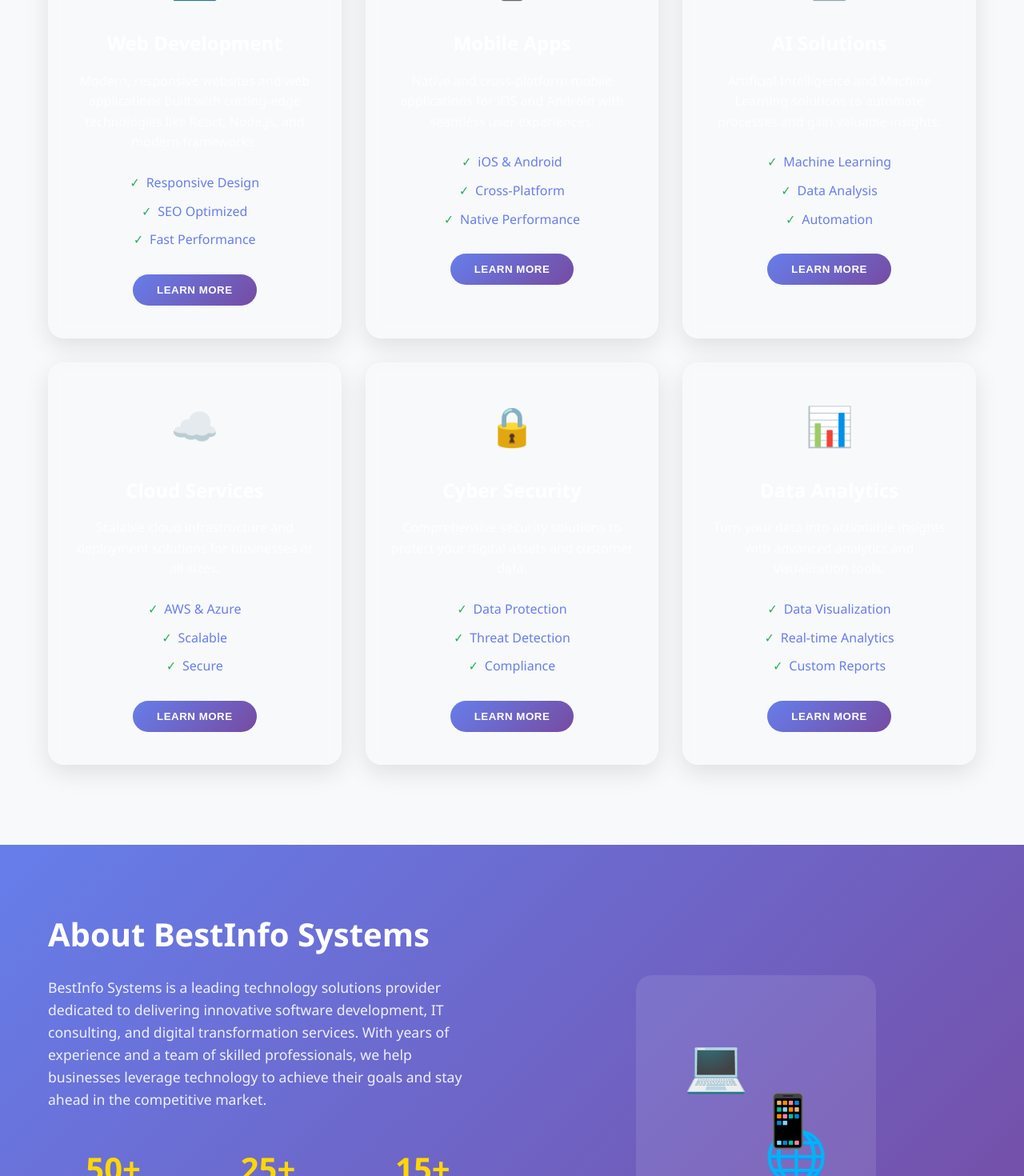
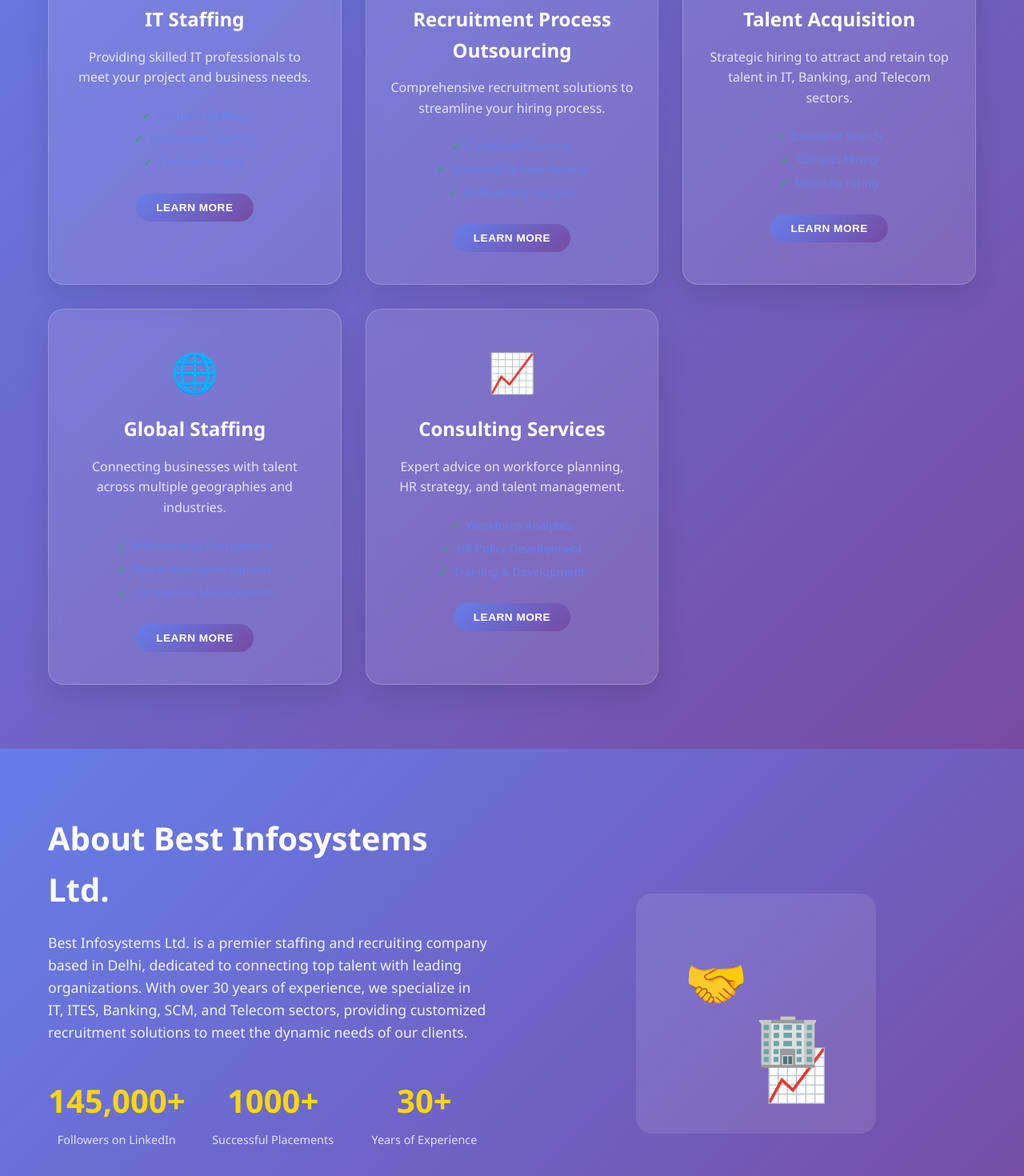
Before and after one commit to snehad1507204/bestinfo, a React (Create React App) app: page / in a window 1280 px wide. Shown: the part 1220-2690 px from the top of the page at 80% size. Built offline with nearby package versions, Linux system fonts and the light colour scheme.

Commit message:
Add files via upload

```diff
--- a/src/components/AboutUs.js
+++ b/src/components/AboutUs.js
@@ -7,35 +7,36 @@
       <div className="container">
         <div className="about-content">
           <div className="about-text">
-            <h2>About BestInfo Systems</h2>
+            <h2>About Best Infosystems Ltd.</h2>
             <p>
-              BestInfo Systems is a leading technology solutions provider dedicated to
-              delivering innovative software development, IT consulting, and digital
-              transformation services. With years of experience and a team of skilled
-              professionals, we help businesses leverage technology to achieve their
-              goals and stay ahead in the competitive market.
+              Best Infosystems Ltd. is a premier staffing and recruiting company based in Delhi,
+              dedicated to connecting top talent with leading organizations. With over 30 years
+              of experience, we specialize in IT, ITES, Banking, SCM, and Telecom sectors, providing
+              customized recruitment solutions to meet the dynamic needs of our clients.
             </p>
             <div className="about-stats">
               <div className="stat">
-                <h3>50+</h3>
-                <p>Projects Completed</p>
+                <h3>145,000+</h3>
+                <p>Followers on LinkedIn</p>
               </div>
               <div className="stat">
-                <h3>25+</h3>
-                <p>Happy Clients</p>
+                <h3>1000+</h3>
+                <p>Successful Placements</p>
               </div>
               <div className="stat">
-                <h3>15+</h3>
-                <p>Expert Developers</p>
+                <h3>30+</h3>
+                <p>Years of Experience</p>
               </div>
             </div>
-            <button className="btn-primary">Learn More About Us</button>
+            <button className="btn-primary" onClick={() => window.location.href='/about'}>
+              Learn More About Us
+            </button>
           </div>
           <div className="about-image">
             <div className="tech-illustration">
-              <div className="tech-icon">💻</div>
-              <div className="tech-icon">🌐</div>
-              <div className="tech-icon">📱</div>
+              <div className="tech-icon">🤝</div>
+              <div className="tech-icon">📈</div>
+              <div className="tech-icon">🏢</div>
             </div>
           </div>
         </div>
--- a/src/components/HeroSection.js
+++ b/src/components/HeroSection.js
@@ -7,17 +7,17 @@
       <div className="hero-container">
         <div className="hero-content">
           <h1 className="hero-title">
-            Transforming Ideas into
-            <span className="highlight"> Digital Excellence</span>
+            Connecting Talent with
+            <span className="highlight"> Opportunity</span>
           </h1>
           <p className="hero-description">
-            We are a cutting-edge technology company specializing in innovative
-            software solutions, AI-driven applications, and digital transformation
-            services that propel businesses into the future.
+            Best Infosystems Ltd. is a leading staffing and recruiting company based in Delhi,
+            specializing in IT, ITES, Banking, SCM, and Telecom sectors. We help businesses
+            find the right talent to drive success and growth.
           </p>
           <div className="hero-buttons">
-            <button className="btn-primary">Get Started</button>
-            <button className="btn-secondary">Learn More</button>
+            <button className="btn-primary" onClick={() => window.location.href='/contact'}>Get Started</button>
+            <button className="btn-secondary" onClick={() => window.location.href='/about'}>Learn More</button>
           </div>
         </div>
           <div className="hero-visual">
--- a/src/components/Services.css
+++ b/src/components/Services.css
@@ -1,6 +1,7 @@
 .services-section {
-  padding: 100px 20px;
-  background: #f8f9fa;
+  padding: 80px 20px;
+  background: linear-gradient(135deg, #667eea 0%, #764ba2 100%);
+  color: white;
 }
 
 .container {
@@ -16,13 +17,14 @@
 .section-title {
   font-size: 3rem;
   font-weight: 700;
-  color: #2c3e50;
+  color: white;
   margin-bottom: 16px;
+  text-shadow: 2px 2px 4px rgba(0, 0, 0, 0.3);
 }
 
 .section-subtitle {
   font-size: 1.2rem;
-  color: #7f8c8d;
+  color: #e8f4f8;
   max-width: 600px;
   margin: 0 auto;
   line-height: 1.6;
@@ -30,20 +32,21 @@
 
 .services-grid {
   display: grid;
-  grid-template-columns: repeat(auto-fit, minmax(350px, 1fr));
+  grid-template-columns: repeat(auto-fit, minmax(300px, 1fr));
   gap: 30px;
   margin-top: 50px;
 }
 
 .service-card {
-  background: white;
-  padding: 40px 30px;
-  border-radius: 20px;
-  box-shadow: 0 10px 30px rgba(0, 0, 0, 0.1);
+  background: rgba(255, 255, 255, 0.95);
+  padding: 30px 25px;
+  border-radius: 15px;
+  box-shadow: 0 15px 35px rgba(0, 0, 0, 0.1);
   transition: all 0.3s ease;
   text-align: center;
   position: relative;
   overflow: hidden;
+  backdrop-filter: blur(10px);
 }
 
 .service-card::before {
@@ -52,7 +55,7 @@
   top: 0;
   left: 0;
   right: 0;
-  height: 4px;
+  height: 5px;
   background: linear-gradient(90deg, #667eea, #764ba2);
   transform: scaleX(0);
   transition: transform 0.3s ease;
@@ -63,30 +66,32 @@
 }
 
 .service-card:hover {
-  transform: translateY(-10px);
-  box-shadow: 0 20px 40px rgba(0, 0, 0, 0.15);
+  transform: translateY(-15px);
+  box-shadow: 0 25px 50px rgba(0, 0, 0, 0.2);
 }
 
 .service-icon {
-  font-size: 4rem;
+  font-size: 3.5rem;
   margin-bottom: 20px;
   display: flex;
   justify-content: center;
   align-items: center;
-  height: 80px;
+  height: 70px;
+  color: #667eea;
 }
 
 .service-title {
-  font-size: 1.5rem;
+  font-size: 1.4rem;
   font-weight: 600;
   color: #2c3e50;
   margin-bottom: 15px;
 }
 
 .service-description {
-  color: #7f8c8d;
+  color: #34495e;
   line-height: 1.6;
   margin-bottom: 20px;
+  font-size: 0.95rem;
 }
 
 .service-features {
@@ -97,9 +102,10 @@
 
 .service-features li {
   color: #667eea;
-  padding: 5px 0;
+  padding: 3px 0;
   font-weight: 500;
   position: relative;
+  font-size: 0.9rem;
 }
 
 .service-features li::before {
@@ -113,18 +119,20 @@
   background: linear-gradient(135deg, #667eea, #764ba2);
   color: white;
   border: none;
-  padding: 12px 30px;
-  border-radius: 25px;
+  padding: 10px 25px;
+  border-radius: 20px;
   font-weight: 600;
   cursor: pointer;
   transition: all 0.3s ease;
   text-transform: uppercase;
   letter-spacing: 0.5px;
+  font-size: 0.85rem;
 }
 
 .service-btn:hover {
   transform: translateY(-2px);
-  box-shadow: 0 8px 20px rgba(102, 126, 234, 0.3);
+  box-shadow: 0 8px 20px rgba(102, 126, 234, 0.4);
+  background: linear-gradient(135deg, #5a67d8, #6b46c1);
 }
 
 /* Responsive Design */
@@ -138,12 +146,12 @@
   }
 
   .services-grid {
-    grid-template-columns: 1fr;
+    grid-template-columns: repeat(auto-fit, minmax(280px, 1fr));
     gap: 20px;
   }
 
   .service-card {
-    padding: 30px 20px;
+    padding: 25px 20px;
   }
 
   .service-icon {
@@ -166,7 +174,7 @@
   }
 
   .service-card {
-    padding: 25px 15px;
+    padding: 20px 15px;
   }
 
   .service-icon {
@@ -174,6 +182,6 @@
   }
 
   .service-title {
-    font-size: 1.3rem;
+    font-size: 1.2rem;
   }
 }
--- a/src/components/Services.js
+++ b/src/components/Services.js
@@ -4,40 +4,34 @@
 const Services = () => {
   const services = [
     {
-      icon: '💻',
-      title: 'Web Development',
-      description: 'Modern, responsive websites and web applications built with cutting-edge technologies like React, Node.js, and modern frameworks.',
-      features: ['Responsive Design', 'SEO Optimized', 'Fast Performance']
+      icon: '👥',
+      title: 'IT Staffing',
+      description: 'Providing skilled IT professionals to meet your project and business needs.',
+      features: ['Contract Staffing', 'Permanent Staffing', 'Contract-to-Hire']
     },
     {
-      icon: '📱',
-      title: 'Mobile Apps',
-      description: 'Native and cross-platform mobile applications for iOS and Android with seamless user experiences.',
-      features: ['iOS & Android', 'Cross-Platform', 'Native Performance']
+      icon: '🔍',
+      title: 'Recruitment Process Outsourcing',
+      description: 'Comprehensive recruitment solutions to streamline your hiring process.',
+      features: ['Candidate Sourcing', 'Screening & Interviewing', 'Onboarding Support']
     },
     {
-      icon: '🤖',
-      title: 'AI Solutions',
-      description: 'Artificial Intelligence and Machine Learning solutions to automate processes and gain valuable insights.',
-      features: ['Machine Learning', 'Data Analysis', 'Automation']
+      icon: '🎯',
+      title: 'Talent Acquisition',
+      description: 'Strategic hiring to attract and retain top talent in IT, Banking, and Telecom sectors.',
+      features: ['Executive Search', 'Campus Hiring', 'Diversity Hiring']
     },
     {
-      icon: '☁️',
-      title: 'Cloud Services',
-      description: 'Scalable cloud infrastructure and deployment solutions for businesses of all sizes.',
-      features: ['AWS & Azure', 'Scalable', 'Secure']
+      icon: '🌐',
+      title: 'Global Staffing',
+      description: 'Connecting businesses with talent across multiple geographies and industries.',
+      features: ['International Recruitment', 'Visa & Relocation Support', 'Compliance Management']
     },
     {
-      icon: '🔒',
-      title: 'Cyber Security',
-      description: 'Comprehensive security solutions to protect your digital assets and customer data.',
-      features: ['Data Protection', 'Threat Detection', 'Compliance']
-    },
-    {
-      icon: '📊',
-      title: 'Data Analytics',
-      description: 'Turn your data into actionable insights with advanced analytics and visualization tools.',
-      features: ['Data Visualization', 'Real-time Analytics', 'Custom Reports']
+      icon: '📈',
+      title: 'Consulting Services',
+      description: 'Expert advice on workforce planning, HR strategy, and talent management.',
+      features: ['Workforce Analytics', 'HR Policy Development', 'Training & Development']
     }
   ];
 
@@ -47,7 +41,7 @@
         <div className="services-header">
           <h2 className="section-title">Our Services</h2>
           <p className="section-subtitle">
-            Comprehensive technology solutions tailored to your business needs
+            Comprehensive staffing and recruiting solutions tailored to your business needs
           </p>
         </div>
 
@@ -71,6 +65,5 @@
       </div>
     </section>
   );
-};
-
+}
 export default Services;
```
Also changed, not shown: src/components/AboutUs.css (line endings or trailing spaces), src/components/Footer.css (line endings or trailing spaces), src/components/Footer.js (line endings or trailing spaces), src/components/HeroSection.css (line endings or trailing spaces). Lines whose indentation alone changed are shown as unchanged.
